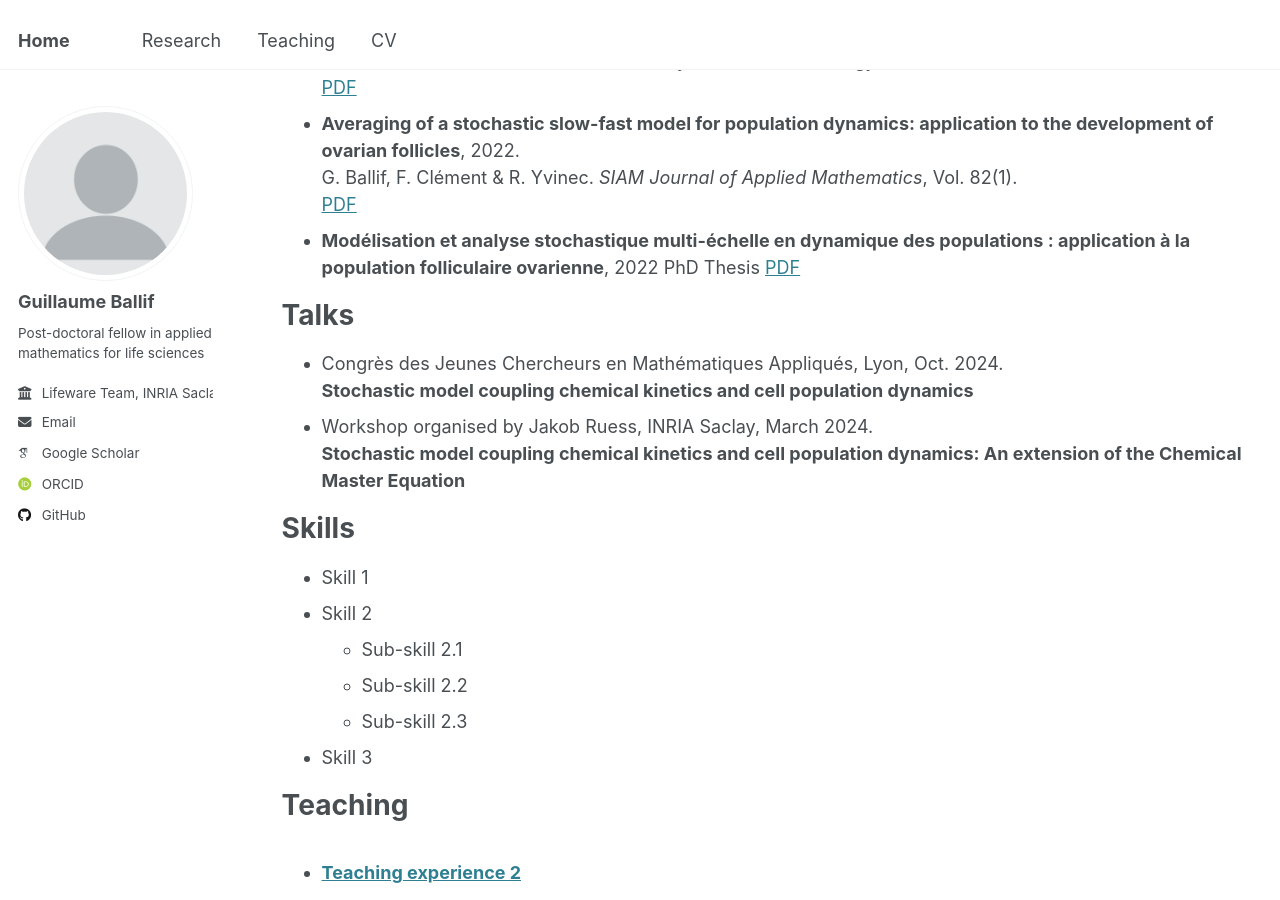
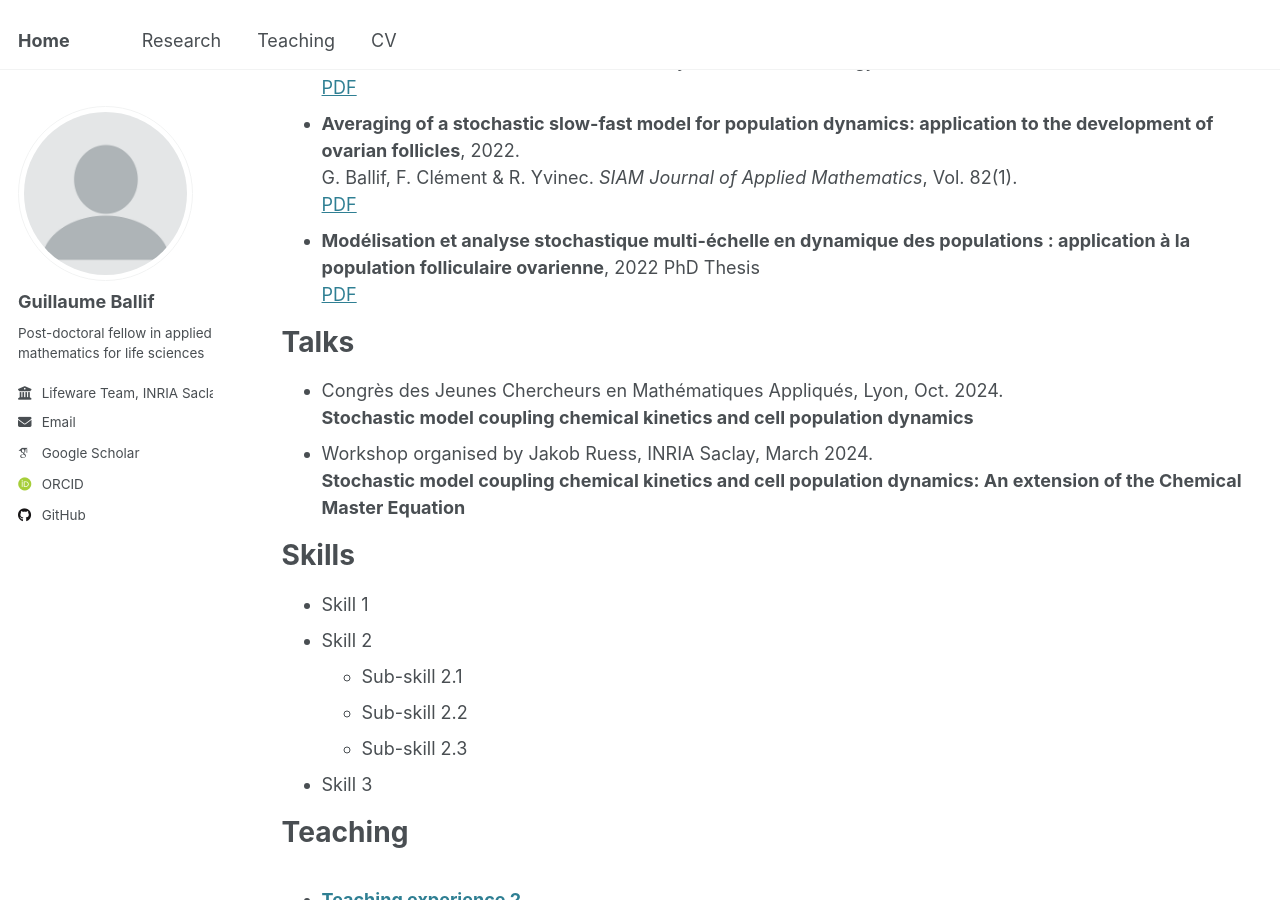
Before and after one commit to guillaumeballif/guillaumeballif.github.io, a Jekyll site: the page built from _pages/cv.md, in a window 1280 px wide and 900 px high, scrolled down 707 px. Built offline with Jekyll 4.4.1, drawn with Linux system fonts in a browser that asks for light colours; some web fonts are replaced.

Commit message:
Update cv.md

```diff
--- a/_pages/cv.md
+++ b/_pages/cv.md
@@ -35,7 +35,7 @@ Articles
   G. Ballif, F. Clément & R. Yvinec. _SIAM Journal of Applied Mathematics_, Vol. 82(1).\
   [PDF](https://hal.science/hal-03405177v1)
 * **Modélisation et analyse stochastique multi-échelle en dynamique des populations : application à la population folliculaire ovarienne**, 2022
-  PhD Thesis
+  PhD Thesis\
   [PDF](https://theses.hal.science/tel-04449460)
 
 Talks
```
